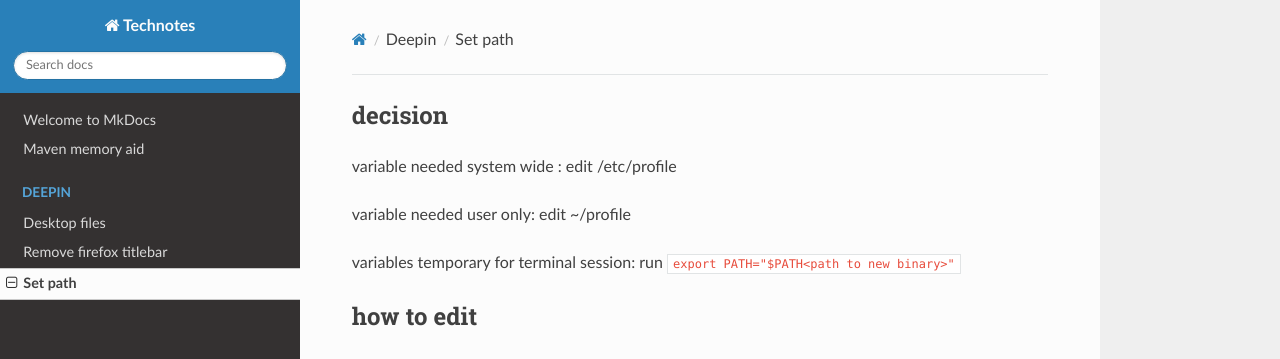
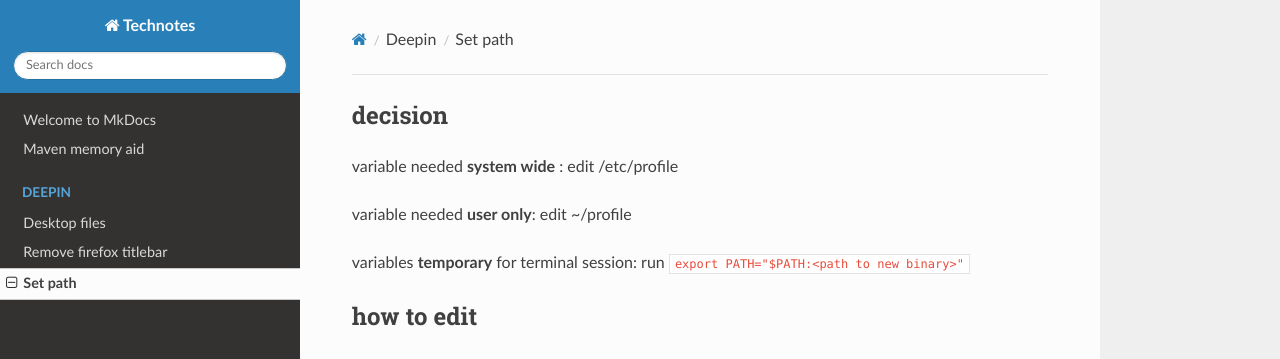
Before and after one commit to organicaudio/useful-code-snippets2, an MkDocs documentation site: the page built from docs/deepin/set-path.md, in a window 1280 px wide and 900 px high. Shown: the top 359 px of the window. Built offline with MkDocs 1.6.1, drawn with Linux system fonts in a browser that asks for light colours; nearby versions of some CDN libraries.

Commit message:
use highlighting in decision section

```diff
--- a/docs/deepin/set-path.md
+++ b/docs/deepin/set-path.md
@@ -2,11 +2,11 @@ Source: https://stackabuse.com/how-to-permanently-set-path-in-linux/
 
 ## decision
 
-variable needed system wide : edit  /etc/profile
+variable needed **system wide** : edit  /etc/profile
 
-variable needed user only: edit ~/profile
+variable needed **user only**: edit ~/profile
 
-variables temporary for terminal session: run ``export PATH="$PATH<path to new binary>"``
+variables **temporary** for terminal session: run ``export PATH="$PATH:<path to new binary>"``
 
 ## how to edit
 The following procedure is ok for all files in the table,  except for the /etc/enviroment file.
```
